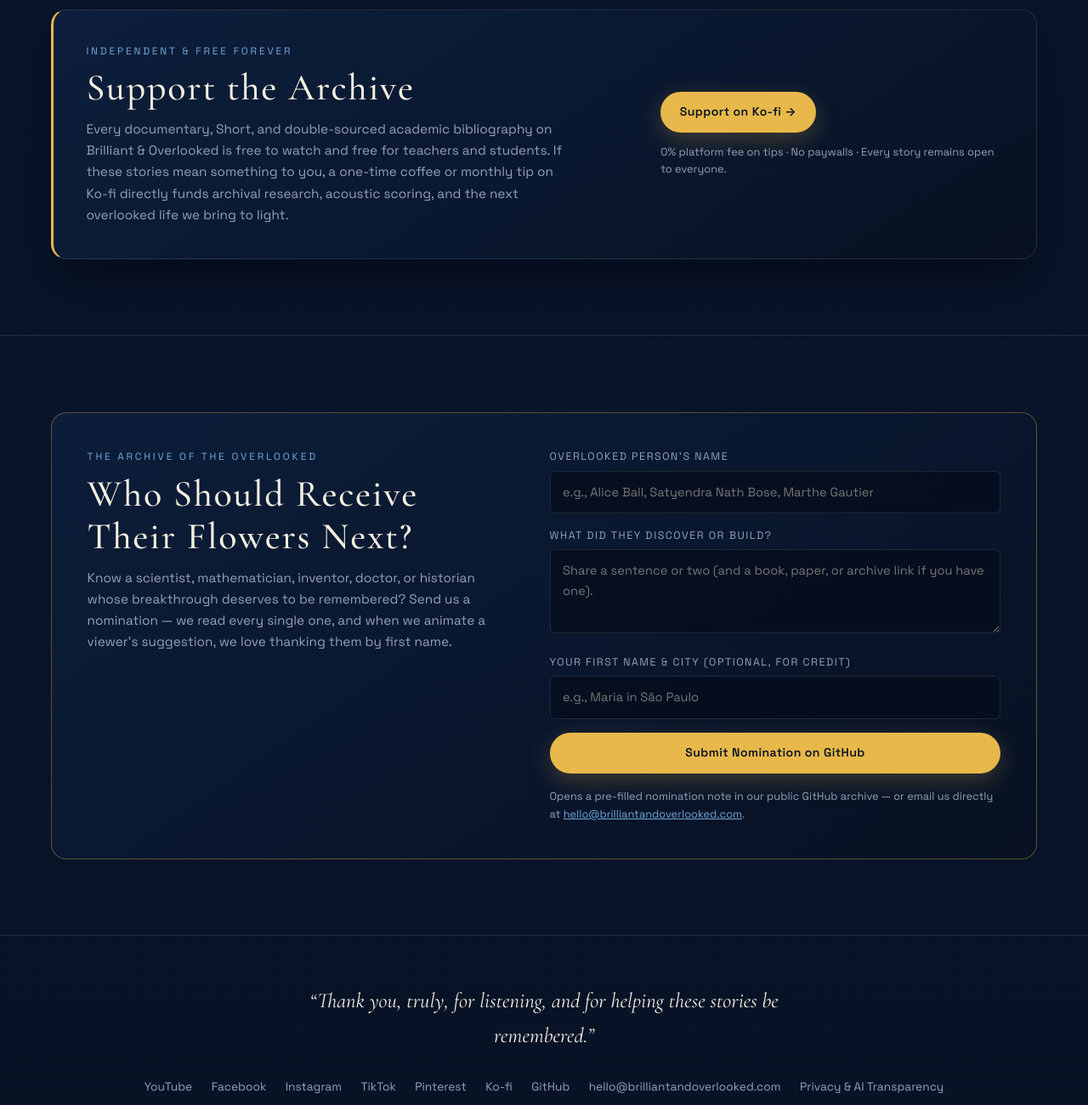
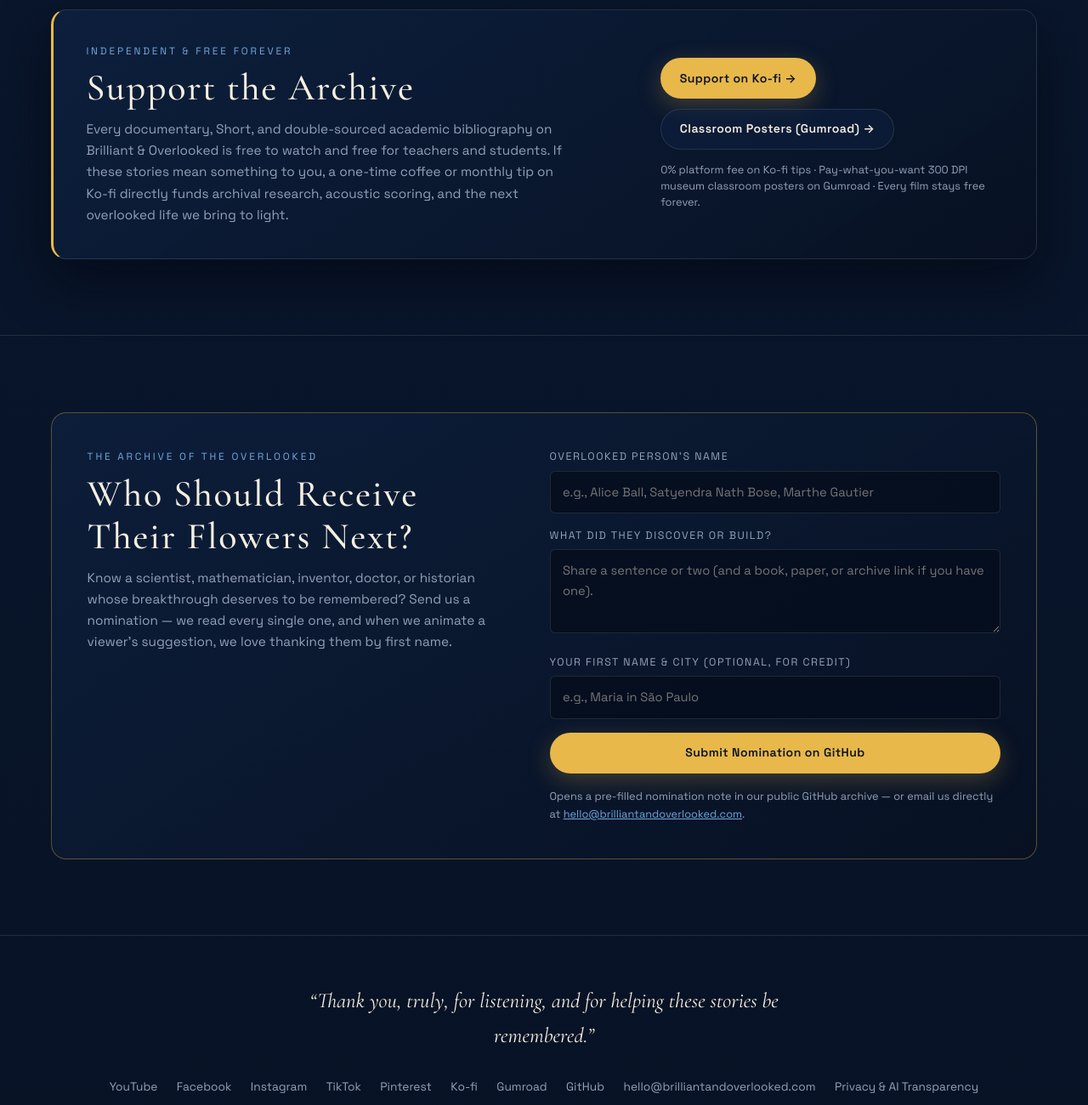
Before and after one commit to BrilliantAndOverlooked/BrilliantAndOverlooked.github.io, a plain HTML site: page index.html in a window 1280 px wide. Shown: the part 4400-5700 px from the top of the page at 85% size. Drawn offline with nearby package versions, Linux system fonts and the light colour scheme.

Commit message:
Add live Gumroad Classroom Poster Pack and storefront links

```diff
--- a/index.html
+++ b/index.html
@@ -475,11 +475,16 @@
             </p>
           </div>
           <div class="support-actions">
-            <a class="btn btn-gold" href="https://ko-fi.com/brilliantoverlooked" target="_blank" rel="noopener noreferrer">
-              Support on Ko-fi &rarr;
-            </a>
+            <div class="card-actions">
+              <a class="btn btn-gold" href="https://ko-fi.com/brilliantoverlooked" target="_blank" rel="noopener noreferrer">
+                Support on Ko-fi &rarr;
+              </a>
+              <a class="btn btn-ghost" href="https://brilliantoverlooked.gumroad.com/l/overlooked-geniuses-posters-vol1" target="_blank" rel="noopener noreferrer">
+                Classroom Posters (Gumroad) &rarr;
+              </a>
+            </div>
             <p class="support-note">
-              0% platform fee on tips &middot; No paywalls &middot; Every story remains open to everyone.
+              0% platform fee on Ko-fi tips &middot; Pay-what-you-want 300 DPI museum classroom posters on Gumroad &middot; Every film stays free forever.
             </p>
           </div>
         </div>
@@ -533,6 +538,7 @@
         <a href="https://www.tiktok.com/@brilliantoverlooked" target="_blank" rel="noopener noreferrer">TikTok</a>
         <a href="https://www.pinterest.com/brilliantoverlooked/" target="_blank" rel="noopener noreferrer">Pinterest</a>
         <a href="https://ko-fi.com/brilliantoverlooked" target="_blank" rel="noopener noreferrer">Ko-fi</a>
+        <a href="https://brilliantoverlooked.gumroad.com/" target="_blank" rel="noopener noreferrer">Gumroad</a>
         <a href="https://github.com/BrilliantAndOverlooked" target="_blank" rel="noopener noreferrer">GitHub</a>
         <a href="mailto:hello@brilliantandoverlooked.com">hello@brilliantandoverlooked.com</a>
         <a href="privacy.html">Privacy &amp; AI Transparency</a>
```
